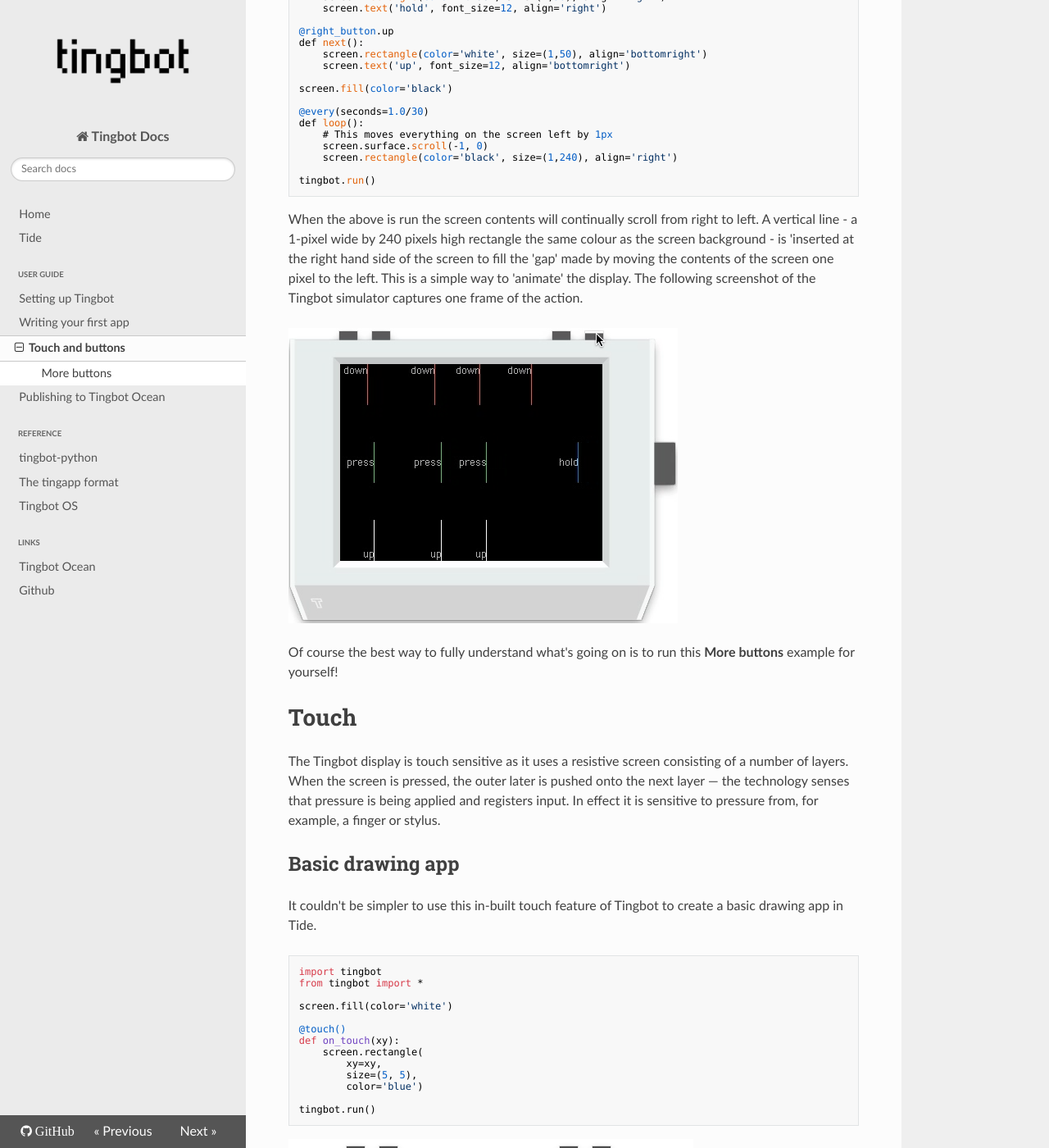
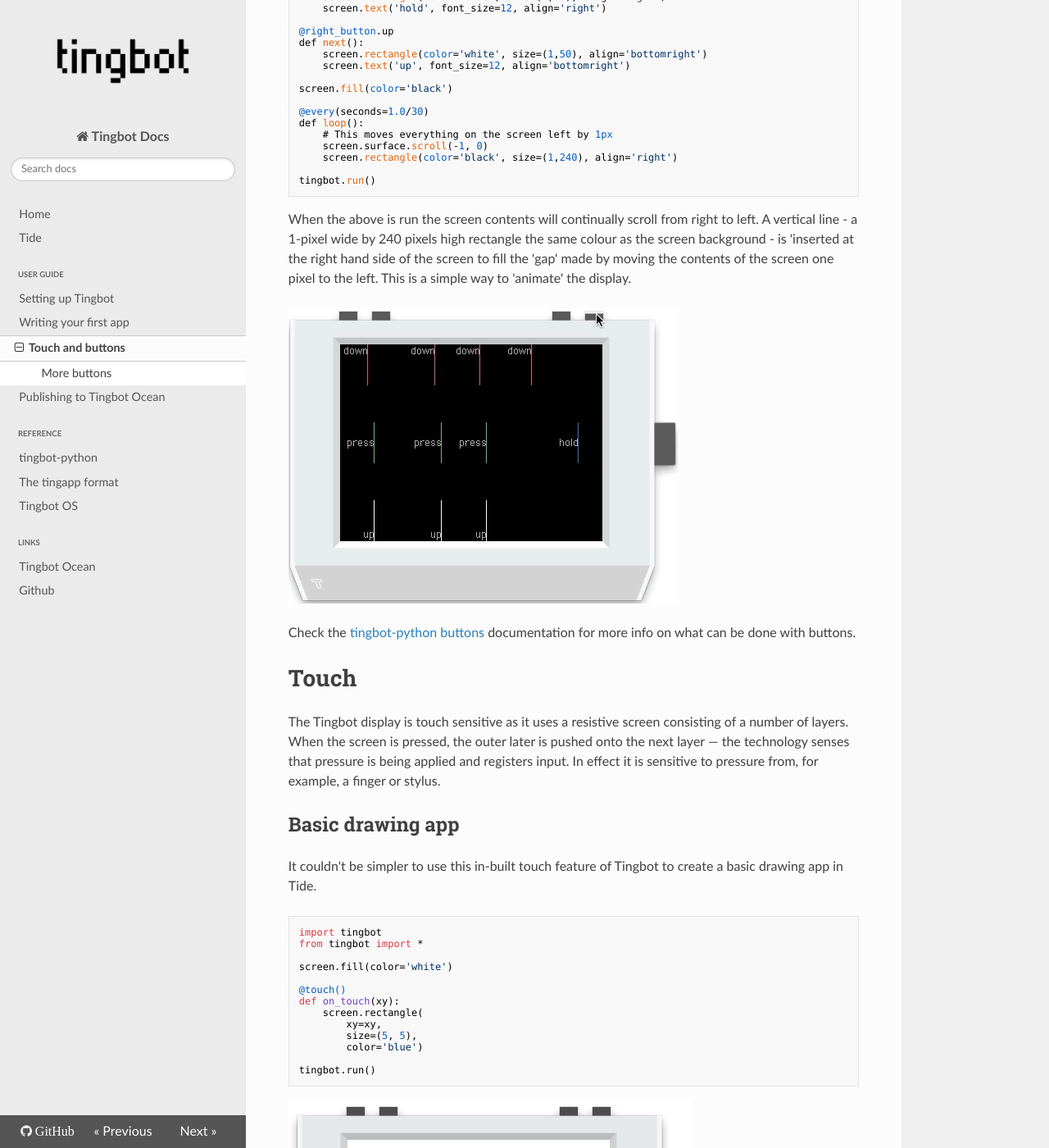
Before and after one commit to tingbot/tingbot-docs, an MkDocs documentation site: the page built from docs/guides/touch-buttons.md, in a window 1280 px wide and 1400 px high, scrolled down 1861 px. Shown: the whole window at 82% size. Built offline with MkDocs 1.6.1, drawn with Linux system fonts in a browser that asks for light colours; nearby versions of some CDN libraries; old or Windows-style settings are respelled for this version of MkDocs; some of the changed text lies outside the part shown.

Commit message:
Copy edits and add links to tingbot-python docs

```diff
--- a/docs/guides/touch-buttons.md
+++ b/docs/guides/touch-buttons.md
@@ -1,7 +1,7 @@
 Buttons
 =======
 
-If the version of Tide you installed is one that includes button examples then these can be selected from the **File -&gt; Examples** menu. For instance:
+Tide includes some handy examples that can be selected from the **File -&gt; Examples** menu. For instance:
 
 ![image](images/TingbotBT001.png)
 
@@ -80,11 +80,11 @@
 
     tingbot.run()
 
-When the above is run the screen contents will continually scroll from right to left. A vertical line - a 1-pixel wide by 240 pixels high rectangle the same colour as the screen background - is 'inserted at the right hand side of the screen to fill the 'gap' made by moving the contents of the screen one pixel to the left. This is a simple way to 'animate' the display. The following screenshot of the Tingbot simulator captures one frame of the action.
+When the above is run the screen contents will continually scroll from right to left. A vertical line - a 1-pixel wide by 240 pixels high rectangle the same colour as the screen background - is 'inserted at the right hand side of the screen to fill the 'gap' made by moving the contents of the screen one pixel to the left. This is a simple way to 'animate' the display.
 
  ![image](images/TingbotBT008.png)
 
-Of course the best way to fully understand what's going on is to run this **More buttons** example for yourself!
+Check the [tingbot-python buttons](https://tingbot-python.readthedocs.io/en/latest/buttons.html) documentation for more info on what can be done with buttons.
 
 Touch
 =====
@@ -181,3 +181,5 @@
 
 > **Aside:**
 > The technique shown above is, strictly speaking, interpolation rather than smoothing but we couldn't resist (no pun intended) the chance to use **Smooth!** as a heading ;)
+
+Check the [tingbot-python touch](https://tingbot-python.readthedocs.io/en/latest/touch.html) documentation to see how to react to touch events only within a certain area.
```
